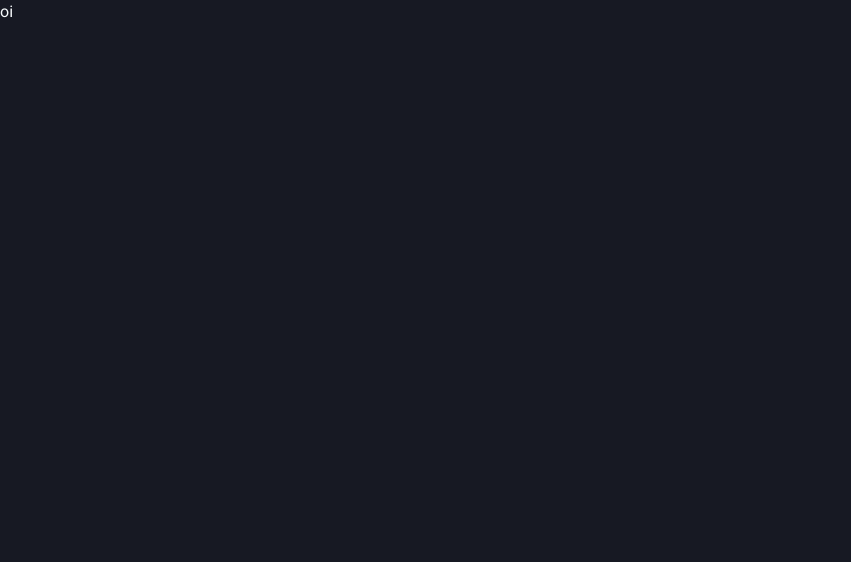
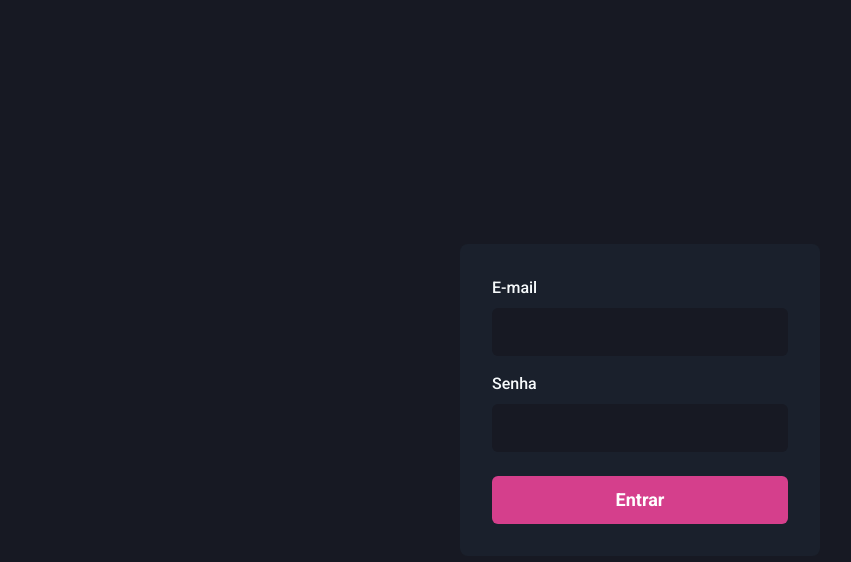
Before and after one commit to augustosnk12/dashboard-next, a Next.js app in the folder dashgo/: page / in a window 1280 px wide. Shown: the top 562 px of the page, without its empty margins (0-851 px from the left). Built offline with nearby package versions, Linux system fonts and the light colour scheme.

Commit message:
add Input component

```diff
--- /dev/null
+++ b/dashgo/components/Form/Input.tsx
@@ -0,0 +1,26 @@
+import { FormControl, FormLabel, Input as ChakraInput, InputProps as ChakraInputProps } from '@chakra-ui/react';
+
+interface InputProps extends ChakraInputProps {
+	name: string;
+	label?: string;
+}
+
+export function Input({ name, label, ...rest }: InputProps) {
+	return (
+		<FormControl>
+			{!!label && <FormLabel htmlFor={name}>{label}</FormLabel>}
+			<ChakraInput
+				name={name}
+				id={name}
+				focusBorderColor='pink.500'
+				bgColor='gray.900'
+				variant='filled'
+				_hover={{
+					bgColor: 'gray.900',
+				}}
+				size='lg'
+				{...rest}
+			/>
+		</FormControl>
+	);
+}
--- a/dashgo/pages/index.tsx
+++ b/dashgo/pages/index.tsx
@@ -1,5 +1,19 @@
+import { Button, Flex, Stack } from '@chakra-ui/react';
+import { Input } from '../components/Form/Input';
+
 export default function Home() {
-  return (
-    <div>oi</div>
-  )
+	return (
+		<Flex w='100vw' h='100vh' align='center' justify='center'>
+			<Flex as='form' width='100%' maxWidth={360} bg='gray.800' p='8' borderRadius={8} flexDir='column'>
+				<Stack spacing='4'>
+					<Input name='email' label='E-mail' type='email' />
+					<Input name='password' label='Senha' type='password' />
+				</Stack>
+
+				<Button type='submit' mt='6' colorScheme='pink' size='lg'>
+					Entrar
+				</Button>
+			</Flex>
+		</Flex>
+	);
 }
```
